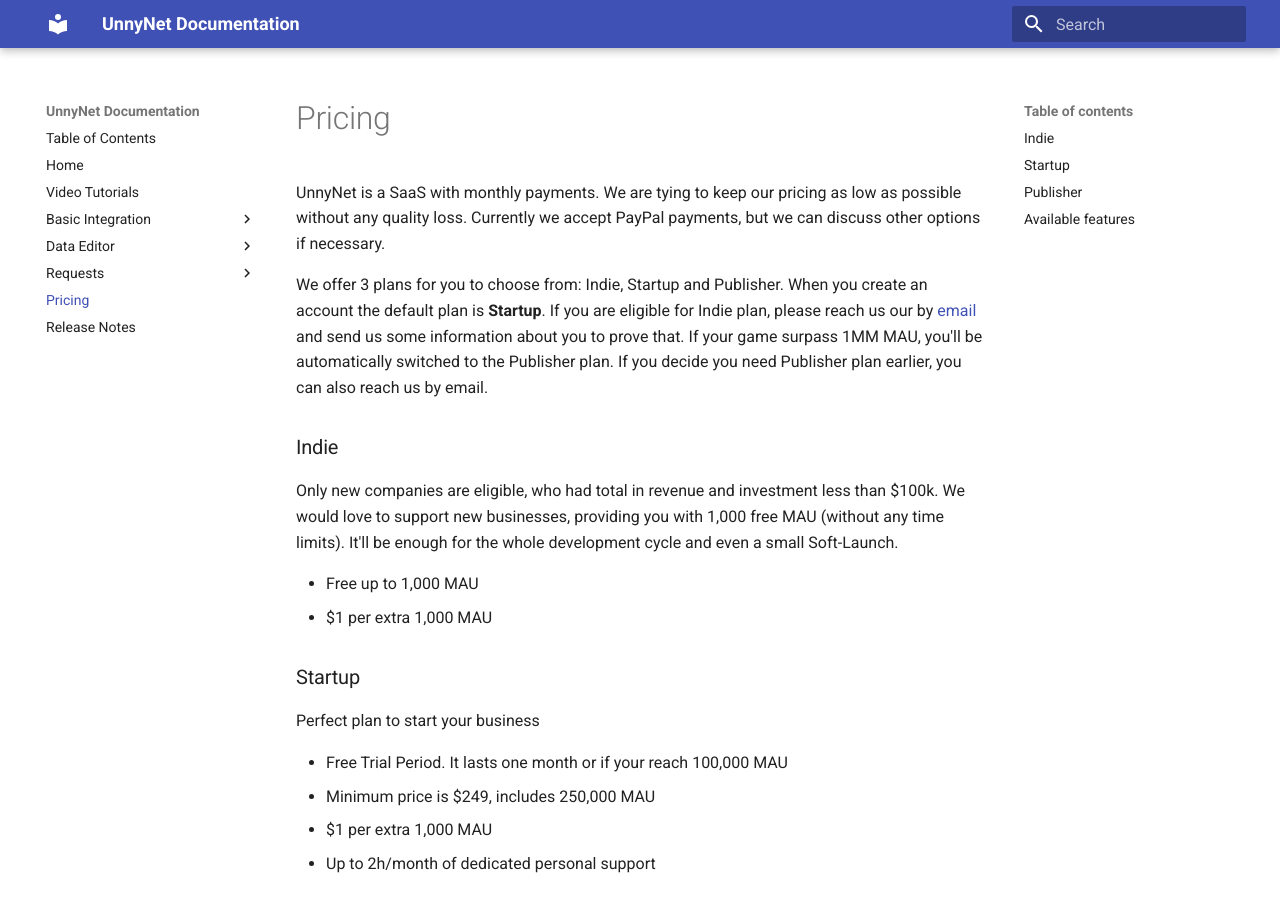
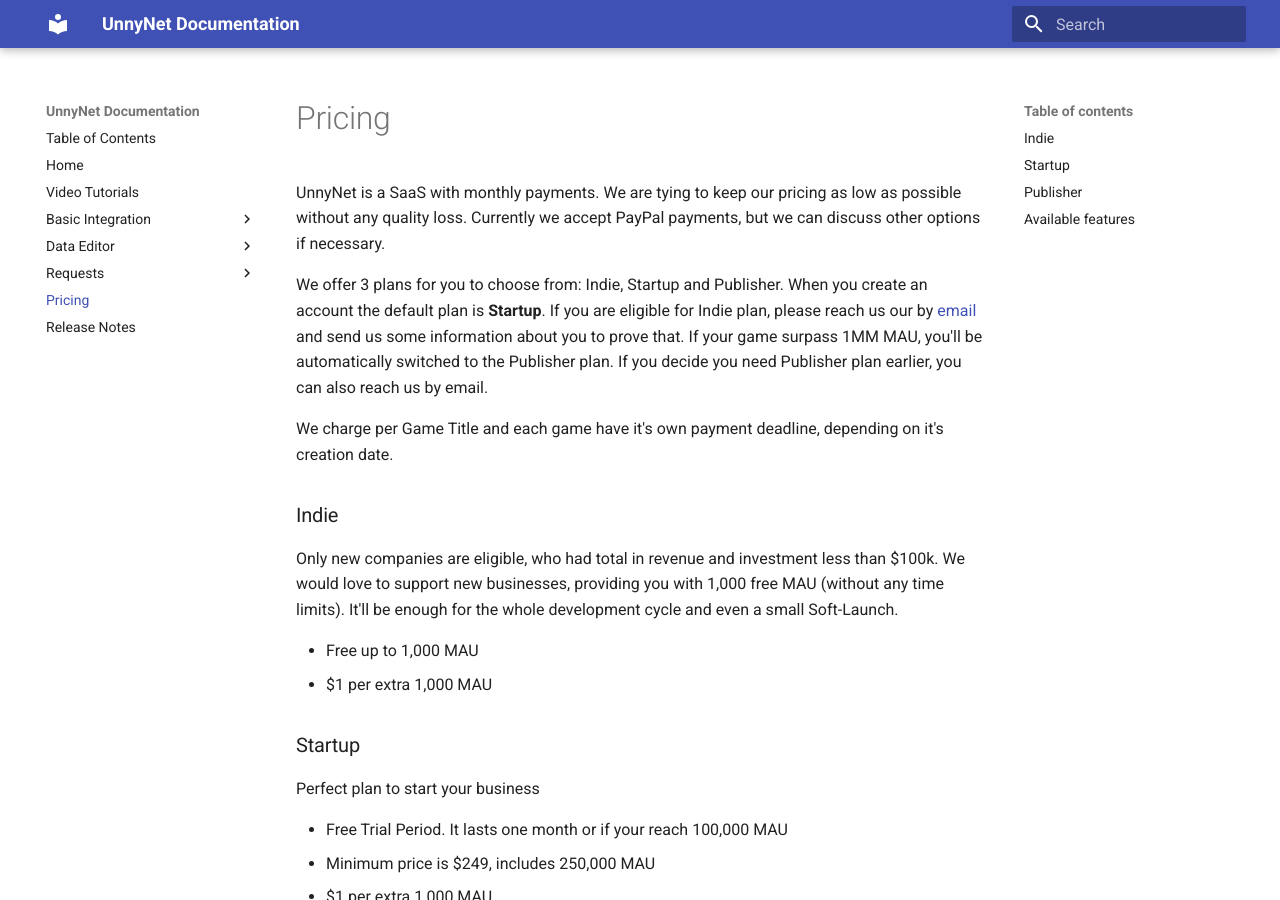
Before and after one commit to unnynet/unnynet-docs, an MkDocs documentation site: the page built from docs/pricing.md, in a window 1280 px wide and 900 px high. Built offline with MkDocs 1.6.1 and Material for MkDocs 9.7.7, drawn with Linux system fonts in a browser that asks for light colours.

Commit message:
game title charge

```diff
--- a/docs/pricing.md
+++ b/docs/pricing.md
@@ -3,6 +3,8 @@
 UnnyNet is a SaaS with monthly payments. We are tying to keep our pricing as low as possible without any quality loss. Currently we accept PayPal payments, but we can discuss other options if necessary.
 
 We offer 3 plans for you to choose from: Indie, Startup and Publisher. When you create an account the default plan is **Startup**. If you are eligible for Indie plan, please reach us our by [email](mailto:partners@unnynet.com) and send us some information about you to prove that. If your game surpass 1MM MAU, you'll be automatically switched to the Publisher plan. If you decide you need Publisher plan earlier, you can also reach us by email.
+
+We charge per Game Title and each game have it's own payment deadline, depending on it's creation date.
 
 ### Indie
 Only new companies are eligible, who had total in revenue and investment less than $100k.
```
